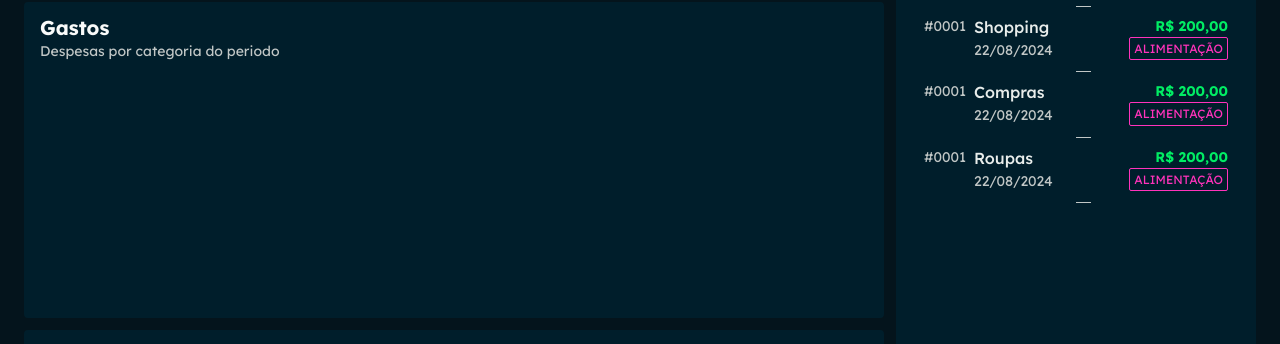
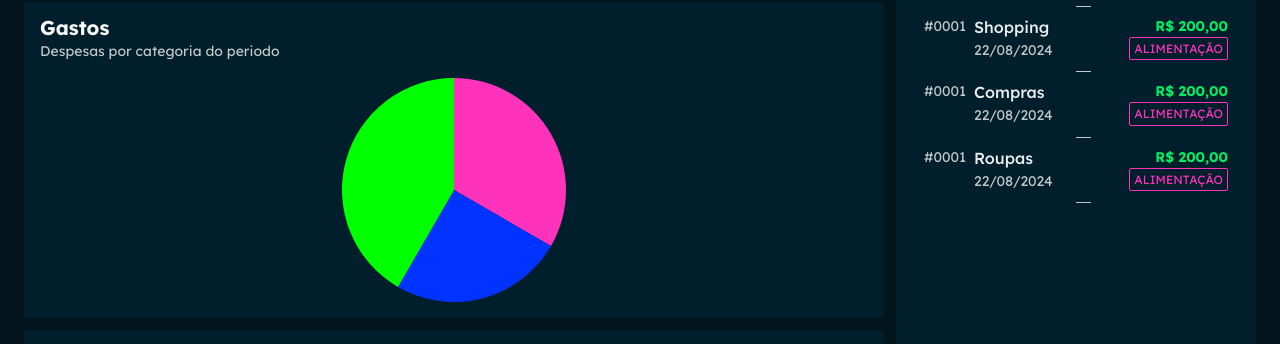
Before and after one commit to GabrielFelix22/devbills-front, a React (Vite) app: page / in a window 1280 px wide. Shown: the part 262-606 px from the top of the page. Built offline with nearby package versions, Linux system fonts and the light colour scheme.

Commit message:
Gráfico de Gastos pt 1

```diff
--- a/package.json
+++ b/package.json
@@ -10,6 +10,7 @@
     "preview": "vite preview"
   },
   "dependencies": {
+    "@nivo/pie": "^0.88.0",
     "@phosphor-icons/react": "^2.1.7",
     "@radix-ui/react-dialog": "^1.1.6",
     "@react-input/mask": "^2.0.4",
--- /dev/null
+++ b/src/components/categories-pie-chart/index.tsx
@@ -0,0 +1,88 @@
+import { ResponsivePie } from '@nivo/pie';
+import { useMemo } from 'react';
+import { theme } from '../../styles/theme';
+
+const apiData = [
+  {
+    _id: '1',
+    title: 'Alimentação',
+    amount: 20000,
+    color: '#FF33BB',
+  },
+  {
+    _id: '2',
+    title: 'Mercado',
+    amount: 15000,
+    color: '#0033FF',
+  },
+  {
+    _id: '3',
+    title: 'Compras',
+    amount: 25000,
+    color: '#00FF00',
+  },
+];
+
+type ChartData = {
+  id: string;
+  label: string;
+  externalId: string;
+  value: number;
+  color: string;
+};
+
+export function CategoriesPieChart() {
+  const data = useMemo<ChartData[]>(() => {
+    const chartData = apiData.map((item) => ({
+      id: item.title,
+      label: item.title,
+      externalId: item._id,
+      value: item.amount,
+      color: item.color,
+    }));
+
+    return chartData;
+  }, []);
+
+  return (
+    <ResponsivePie
+      data={data}
+      enableArcLabels={false}
+      enableArcLinkLabels={false}
+      colors={({ data }) => data.color}
+      margin={{ top: 8 }}
+      theme={{
+        text: {
+          fontFamily: 'Lexend',
+          fontSize: 10,
+        },
+        tooltip: {
+          container: {
+            backgroundColor: theme.colors.black,
+            padding: 16,
+            color: theme.colors.white,
+            fontFamily: 'Lexend',
+            fontSize: 12,
+            borderRadius: 4,
+          },
+        },
+      }}
+      legends={[
+        {
+          anchor: 'top',
+          direction: 'row',
+          justify: false,
+          translateX: 0,
+          translateY: -28,
+          itemWidth: 120,
+          itemHeight: 16,
+          itemTextColor: theme.colors.neutral,
+          itemDirection: 'left-to-right',
+          itemOpacity: 1,
+          symbolSize: 16,
+          symbolShape: 'circle',
+        },
+      ]}
+    />
+  );
+}
--- a/src/screens/home/index.tsx
+++ b/src/screens/home/index.tsx
@@ -2,6 +2,7 @@
 
 import { ButtonIcon } from '../../components/button-icon';
 import { Card } from '../../components/card';
+import { CategoriesPieChart } from '../../components/categories-pie-chart';
 import { CreateCategoryDialog } from '../../components/create-category-dialog';
 import { CreateTransactionDialog } from '../../components/create-transaction-dialog';
 import { Input } from '../../components/input';
@@ -69,8 +70,9 @@
                 subtitle="Despesas por categoria do periodo"
               />
             </header>
-            {/* biome-ignore lint/style/useSelfClosingElements: <explanation> */}
-            <ChartContent></ChartContent>
+            <ChartContent>
+              <CategoriesPieChart />
+            </ChartContent>
           </ChartContainer>
           <ChartContainer>
             <header>
```
Also changed, not shown: 1 other file (tests, documents, lock files or other folders).
